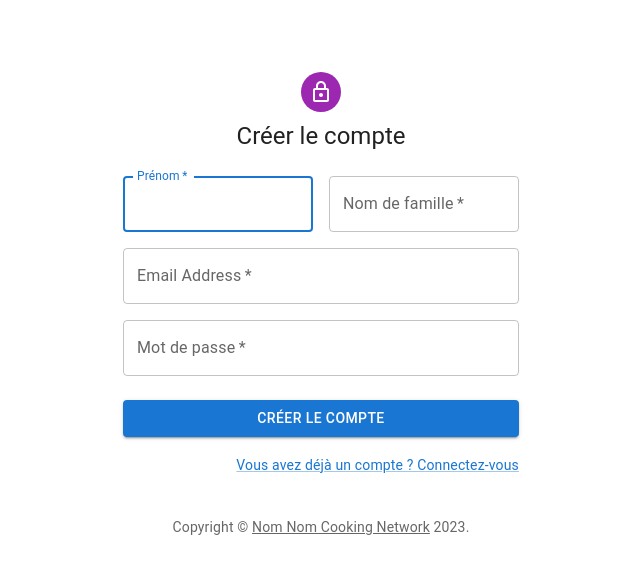
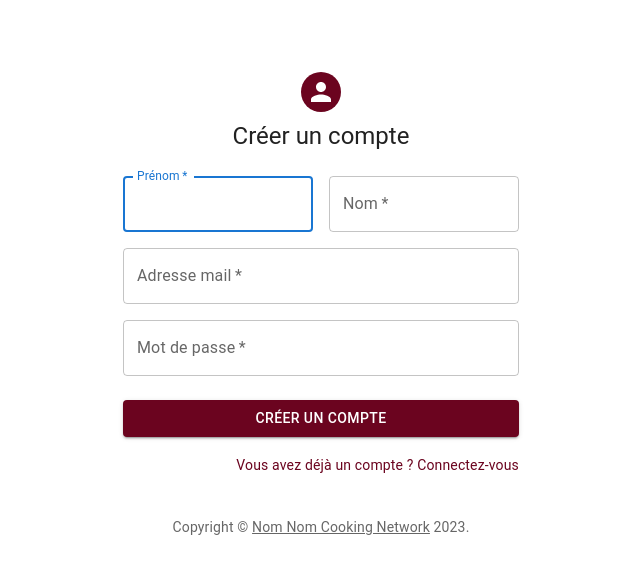
Before and after one commit to FlorianeLNT/NomNom-CookingNetwork, a React (Vite) app: page /register in a window 1280 px wide. Shown: the top 574 px of the page, without its empty margins (319-959 px from the left). Built offline with nearby package versions, Linux system fonts and the light colour scheme.

Commit message:
plein de trucs

```diff
--- a/src/Component/EditProfil/EditProfil.css
+++ b/src/Component/EditProfil/EditProfil.css
@@ -1,9 +1,18 @@
 .button-save {
-  background-color: #f4cb9e !important;
-  color: #371f10 !important;
+  background-color: #6b041f !important;
 }
 
 .inputEdit {
   display: flex !important;
   flex-direction: column !important;
+  justify-content: center !important;
+  align-items: center !important;
+  margin-top: 10vh;
+  gap: 50px;
+  background-color: #f4cb9e;
+  padding: 5vh;
 }
+
+.button-save {
+  color: white;
+}
--- a/src/Component/EditProfil/EditProfil.jsx
+++ b/src/Component/EditProfil/EditProfil.jsx
@@ -11,7 +11,7 @@ function EditProfil() {
   const [lastName, setLastName] = useState("");
   const [email, setEmail] = useState("");
   const [age, setAge] = useState("");
-  const [occupation, setOccupation] = useState("");
+  const [hobby, setHobby] = useState("");
 
   const edit = async (e) => {
     e.preventDefault();
@@ -26,7 +26,7 @@ function EditProfil() {
         firstname: firstName,
         lastname: lastName,
         age: age,
-        occupation: occupation,
+        Hobby: hobby,
       }),
     };
     const response = await fetch(
@@ -94,17 +94,15 @@ function EditProfil() {
             onChange={(e) => setEmail(e.target.value)}
           />
           <TextField
-            id="outlined-occupation"
-            label="Occupation"
+            id="outlined-Hobby"
+            label="Hobby"
             type="text"
             InputLabelProps={{
               shrink: true,
             }}
-            value={occupation}
-            onChange={(e) => setOccupation(e.target.value)}
+            value={hobby}
+            onChange={(e) => setHobby(e.target.value)}
           />
-        </div>
-        <div>
           <Button className="button-save" variant="contained" onClick={edit}>
             Enregistrer
           </Button>
--- a/src/Component/Login/Login.jsx
+++ b/src/Component/Login/Login.jsx
@@ -63,7 +63,7 @@ function Login() {
     const data = await response.json();
 
     if (response.status === 401) {
-      setMessage("Email ou mot de passe incorret");
+      setMessage("Email ou mot de passe incorrect");
       return;
     }
 
@@ -91,9 +91,11 @@ function Login() {
             alignItems: "center",
           }}
         >
-          <Avatar sx={{ m: 1, bgcolor: "secondary.main" }}>
-            <LockOutlinedIcon />
-          </Avatar>
+          <Avatar
+            onClick={navigateToHome}
+            className="avatar"
+            sx={{ m: 1, bgcolor: "#6b041f" }}
+          ></Avatar>
           <Typography component="h1" variant="h5">
             Connexion
           </Typography>
@@ -132,18 +134,26 @@ function Login() {
               type="submit"
               fullWidth
               variant="contained"
-              sx={{ mt: 3, mb: 2 }}
+              sx={{ mt: 3, mb: 2, backgroundColor: "#6b041f" }}
             >
               Se connecter
             </Button>
             <Grid container>
               <Grid item xs>
-                <Link href="#" variant="body2">
+                <Link
+                  href="#"
+                  variant="body2"
+                  sx={{ color: "#6b041f", textDecoration: "none" }}
+                >
                   Mot de passe oublié
                 </Link>
               </Grid>
               <Grid item>
-                <Link href="/register" variant="body2">
+                <Link
+                  href="/register"
+                  variant="body2"
+                  sx={{ color: "#6b041f", textDecoration: "none" }}
+                >
                   {"Créez un compte"}
                 </Link>
               </Grid>
--- a/src/Component/NavBar/NavBar.css
+++ b/src/Component/NavBar/NavBar.css
@@ -2,3 +2,7 @@ body {
   margin: 0px;
   background-color: rgb(181, 181, 181);
 }
+
+.css-1ne6f6t-MuiPaper-root-MuiAppBar-root {
+  flex-direction: row !important;
+}
--- a/src/Component/NavBar/NavBar.jsx
+++ b/src/Component/NavBar/NavBar.jsx
@@ -30,10 +30,15 @@ export default function MenuAppBar() {
     navigateToHome();
   };
   return (
+    <div className="navBar">
       <Box sx={{ flexGrow: 1 }}>
         <AppBar
           position="static"
-        sx={{ backgroundColor: "#6b041f", height: "10vh" }}
+          sx={{
+            backgroundColor: "#6b041f",
+            height: "10vh",
+            flexDirection: "row",
+          }}
         >
           <Toolbar>
             <MenuItem
@@ -64,5 +69,6 @@ export default function MenuAppBar() {
           </Toolbar>
         </AppBar>
       </Box>
+    </div>
   );
 }
--- a/src/Component/Profil/Profil.jsx
+++ b/src/Component/Profil/Profil.jsx
@@ -51,7 +51,7 @@ function Profil(props) {
           <p>Nom : {props.lastName} </p>
           <p>Email : {props.email}</p>
           <p>Âge : {props.age}</p>
-          <p>Occupation: {props.occupation}</p>
+          <p>Hobby: {props.hobby}</p>
         </div>
       </div>
     </>
--- a/src/Component/Signup/Signup.jsx
+++ b/src/Component/Signup/Signup.jsx
@@ -39,6 +39,10 @@ function SignUp() {
   const [lastName, setLastName] = useState("");
   const [message, setMessage] = useState("");
   const navigate = useNavigate();
+
+  const navigateToHome = () => {
+    navigate("/");
+  };
 
   const navigateToLogin = () => {
     navigate("/login");
@@ -88,11 +92,13 @@ function SignUp() {
             alignItems: "center",
           }}
         >
-          <Avatar sx={{ m: 1, bgcolor: "secondary.main" }}>
-            <LockOutlinedIcon />
-          </Avatar>
+          <Avatar
+            onClick={navigateToHome}
+            className="avatar"
+            sx={{ m: 1, bgcolor: "#6b041f" }}
+          ></Avatar>
           <Typography component="h1" variant="h5">
-            Créer le compte
+            Créer un compte
           </Typography>
           <Box
             component="form"
@@ -119,7 +125,7 @@ function SignUp() {
                   required
                   fullWidth
                   id="lastName"
-                  label="Nom de famille"
+                  label="Nom"
                   name="lastName"
                   autoComplete="family-name"
                   value={lastName}
@@ -131,7 +137,7 @@ function SignUp() {
                   required
                   fullWidth
                   id="email"
-                  label="Email Address"
+                  label="Adresse mail"
                   name="email"
                   autoComplete="email"
                   value={email}
@@ -156,13 +162,17 @@ function SignUp() {
               type="submit"
               fullWidth
               variant="contained"
-              sx={{ mt: 3, mb: 2 }}
+              sx={{ mt: 3, mb: 2, backgroundColor: "#6b041f" }}
             >
-              Créer le compte
+              Créer un compte
             </Button>
             <Grid container justifyContent="flex-end">
               <Grid item>
-                <Link href="/login" variant="body2">
+                <Link
+                  href="/login"
+                  variant="body2"
+                  sx={{ color: "#6b041f", textDecoration: "none" }}
+                >
                   Vous avez déjà un compte ? Connectez-vous
                 </Link>
               </Grid>
```
Also changed, not shown: src/Component/Login/IconeNomNom.PNG (added), src/Component/Signup/IconeNomNom.PNG (added). Lines whose indentation alone changed are shown as unchanged.
